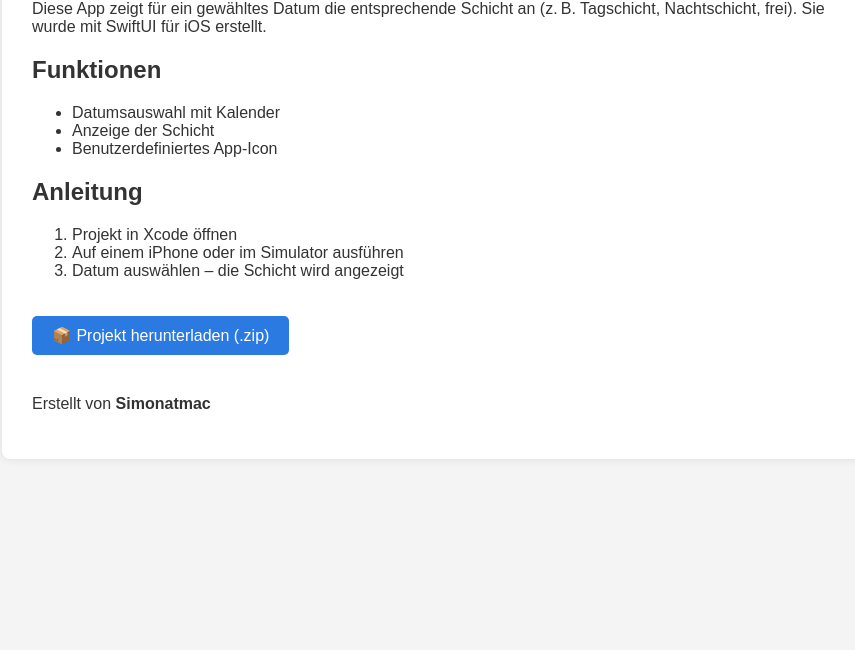
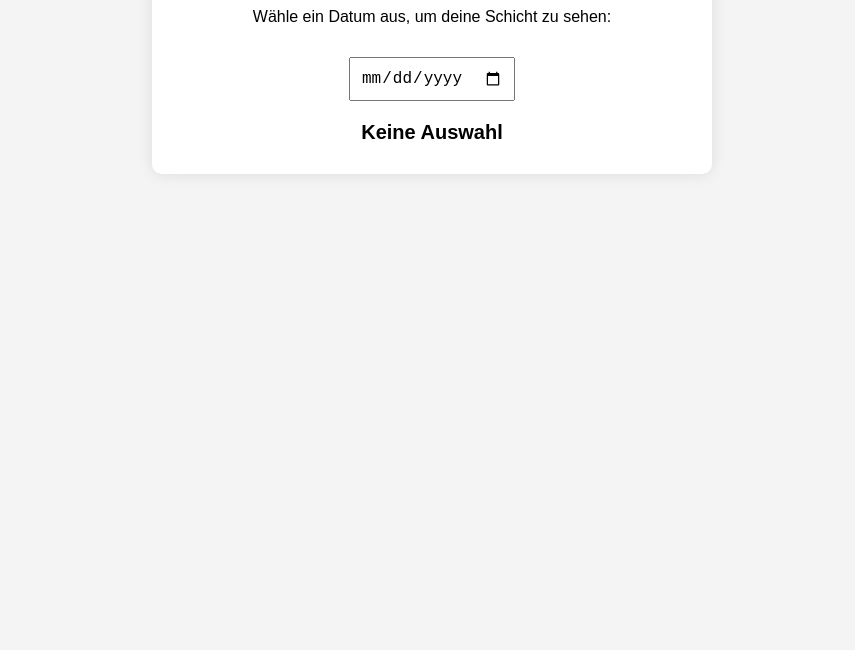
Before and after one commit to simonatmac/schichtplan-web, a plain HTML site: page index.html in a window 1280 px wide. Shown: the part 150-800 px from the top of the page, without its empty margins (208-1063 px from the left). Drawn offline with Linux system fonts and the light colour scheme.

Commit message:
Add files via upload

```diff
--- a/index.html
+++ b/index.html
@@ -2,68 +2,81 @@
 <!DOCTYPE html>
 <html lang="de">
 <head>
-    <meta charset="UTF-8">
+  <meta charset="UTF-8" />
   <meta name="viewport" content="width=device-width, initial-scale=1.0">
   <title>Schichtplan für Schicht B</title>
+  <link rel="manifest" href="manifest.json">
+  <link rel="icon" href="icon.png">
+  <meta name="theme-color" content="#fcd400"/>
   <style>
     body {
       font-family: Arial, sans-serif;
-            background-color: #f4f4f4;
-            margin: 40px;
-            color: #333;
+      background: #f4f4f4;
+      padding: 40px;
+      text-align: center;
     }
     .container {
-            background: white;
+      background: #fff;
       padding: 30px;
-            border-radius: 8px;
-            box-shadow: 0 0 10px rgba(0,0,0,0.1);
-            max-width: 800px;
+      border-radius: 10px;
+      max-width: 500px;
       margin: auto;
+      box-shadow: 0 0 15px rgba(0,0,0,0.1);
     }
     h1 {
       color: #2a7ae2;
     }
-        a.download-button {
-            display: inline-block;
-            padding: 10px 20px;
-            background-color: #2a7ae2;
-            color: white;
-            text-decoration: none;
-            border-radius: 5px;
+    input[type="date"] {
+      padding: 10px;
+      font-size: 16px;
+      margin-top: 15px;
+    }
+    .result {
       margin-top: 20px;
-        }
-        a.download-button:hover {
-            background-color: #1a5dc0;
+      font-size: 20px;
+      font-weight: bold;
     }
   </style>
 </head>
 <body>
   <div class="container">
     <h1>Schichtplan für Schicht B</h1>
-        <p>
-            Diese App zeigt für ein gewähltes Datum die entsprechende Schicht an (z. B. Tagschicht, Nachtschicht, frei).
-            Sie wurde mit SwiftUI für iOS erstellt.
-        </p>
+    <p>Wähle ein Datum aus, um deine Schicht zu sehen:</p>
+    <input type="date" id="datePicker" />
+    <div class="result" id="result">Keine Auswahl</div>
+  </div>
 
-        <h2>Funktionen</h2>
-        <ul>
-            <li>Datumsauswahl mit Kalender</li>
-            <li>Anzeige der Schicht</li>
-            <li>Benutzerdefiniertes App-Icon</li>
-        </ul>
+  <script>
+    const schichten = {
+      "2025-06-02": "Tagschicht",
+      "2025-06-03": "Nachtschicht",
+      "2025-06-04": "frei",
+      "2025-06-05": "frei",
+      "2025-06-06": "Tagschicht",
+      "2025-06-07": "Nachtschicht",
+      "2025-06-08": "Frei, Juhu",
+      "2025-06-09": "frei",
+      "2025-06-10": "Tagschicht",
+      "2025-06-11": "Nachtschicht",
+      "2025-06-12": "frei",
+      "2025-06-13": "frei"
+    };
 
-        <h2>Anleitung</h2>
-        <ol>
-            <li>Projekt in Xcode öffnen</li>
-            <li>Auf einem iPhone oder im Simulator ausführen</li>
-            <li>Datum auswählen – die Schicht wird angezeigt</li>
-        </ol>
+    const datePicker = document.getElementById('datePicker');
+    const result = document.getElementById('result');
 
-        <a class="download-button" href="https://github.com/simonatmac/PlanB/raw/main/schichtplan-github.zip" download>
-            📦 Projekt herunterladen (.zip)
-        </a>
+    datePicker.addEventListener('change', () => {
+      const selectedDate = datePicker.value;
+      const shift = schichten[selectedDate];
+      result.textContent = shift ? `Schicht: ${shift}` : "Keine Schichtdaten für dieses Datum.";
+    });
 
-        <p style="margin-top: 40px;">Erstellt von <strong>Simonatmac</strong></p>
-    </div>
+    // Service Worker registrieren
+    if ('serviceWorker' in navigator) {
+      navigator.serviceWorker.register('service-worker.js')
+        .then(reg => console.log('Service Worker registriert', reg))
+        .catch(err => console.error('Service Worker Fehler', err));
+    }
+  </script>
 </body>
 </html>
```
Also changed, not shown: service-worker.js (added, +21 -0 lines), icon.png (added), manifest.json (added). Lines whose indentation alone changed are shown as unchanged.
